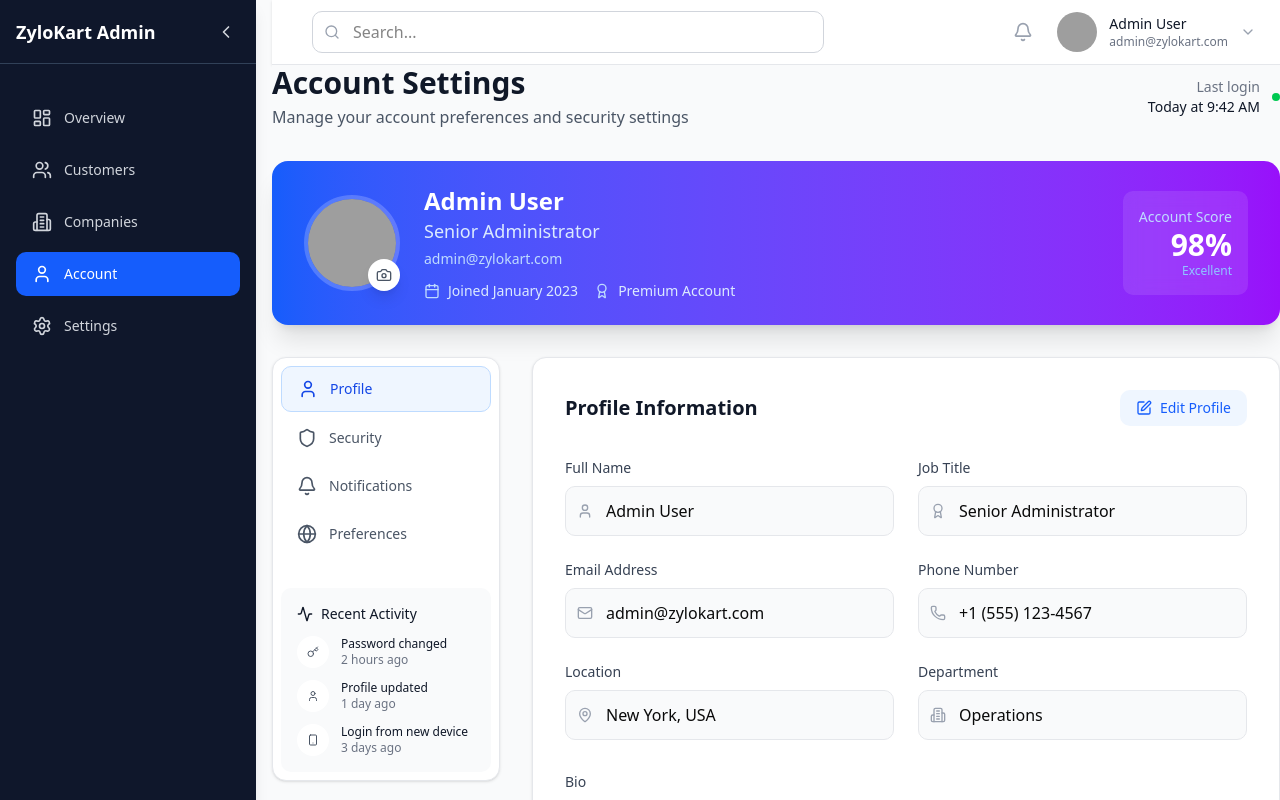
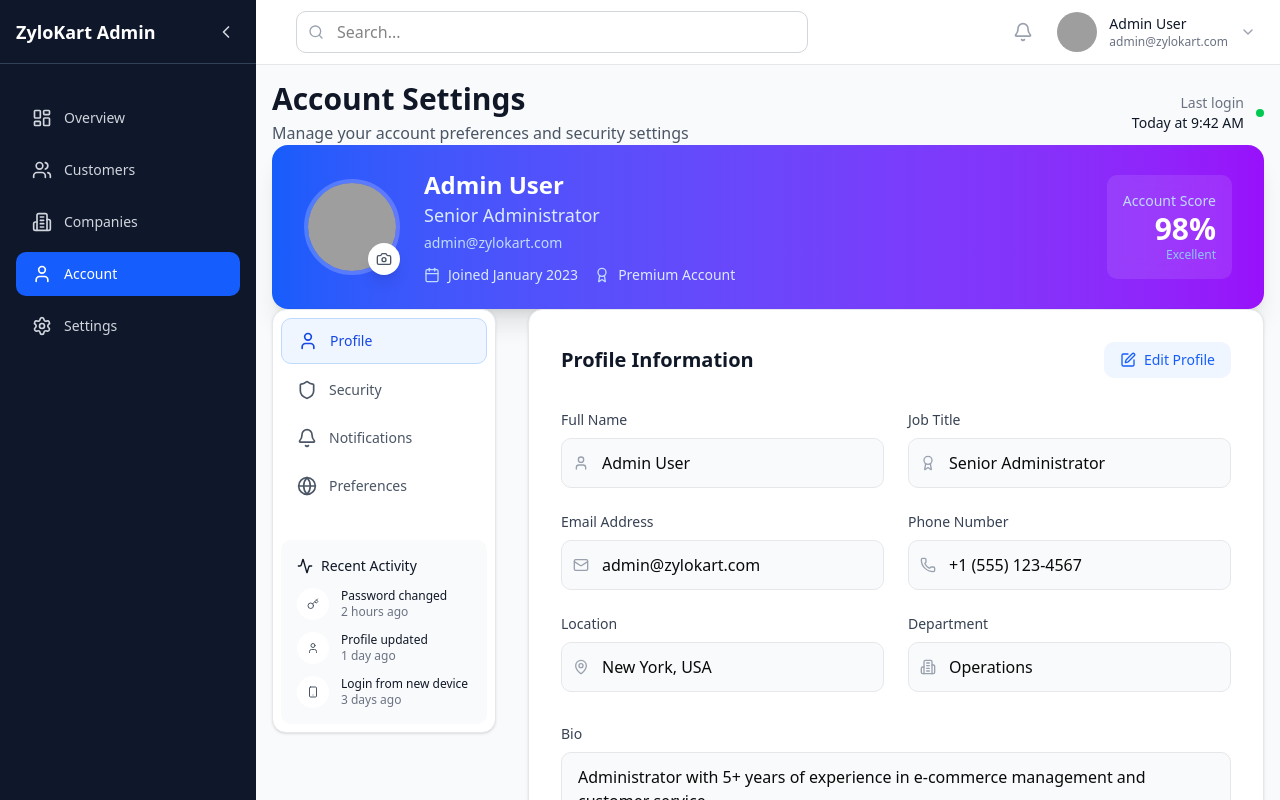
Before and after one commit to sohom-21/zylokart_full_project, a Next.js app: page /admin/account in a window 1280 px wide. Shown: the top 800 px of the page. Built offline with nearby package versions, Linux system fonts and the light colour scheme; grey boxes are pictures that could not be loaded.

Commit message:
feat: update layout for account, companies, customers, and settings pages with consistent padding and spacing

```diff
--- a/src/app/admin/account/page.js
+++ b/src/app/admin/account/page.js
@@ -65,9 +65,9 @@ export default function AccountPage() {
   return (
     <div className="flex min-h-screen bg-gray-50">
       <AdminSidebar collapsed={sidebarCollapsed} setCollapsed={setSidebarCollapsed} />
-      <div className="flex-1 flex flex-col pl-4">
+      <div className="flex-1 flex flex-col ">
         <AdminLayout onSidebarOpen={() => setSidebarCollapsed(false)}>
-          <div className="max-w-7xl mx-auto space-y-8">
+          <div className="max-w-7xl mx-auto p-4">
             {/* Header */}
             <div className="flex items-center justify-between">
               <div>
--- a/src/app/admin/companies/page.js
+++ b/src/app/admin/companies/page.js
@@ -101,11 +101,11 @@ export default function CompaniesPage() {
   return (
     <div className="flex min-h-screen bg-gray-50">
       <AdminSidebar collapsed={sidebarCollapsed} setCollapsed={setSidebarCollapsed} />
-      <div className="flex-1 flex flex-col space-y-6 p-6 bg-gray-50">
+      <div className="flex-1 flex flex-col">
         {/* Navbar/Header */}
         <AdminLayout onSidebarOpen={() => setSidebarCollapsed(false)}>
           {/* All actual data below navbar */}
-          <div className="space-y-6 mt-6">
+          <div className="space-y-6 p-4">
             {/* Header */}
             <div className="flex items-center justify-between">
               <div>
--- a/src/app/admin/customers/page.js
+++ b/src/app/admin/customers/page.js
@@ -88,9 +88,9 @@ export default function CustomersPage() {
   return (
     <div className="flex min-h-screen bg-gray-50">
       <AdminSidebar collapsed={sidebarCollapsed} setCollapsed={setSidebarCollapsed} />
-      <div className="flex-1 flex flex-col pl-4"> {/* Added pl-4 for gap */}
+      <div className="flex-1 flex flex-col "> {/* Added pl-4 for gap */}
         <AdminLayout onSidebarOpen={() => setSidebarCollapsed(false)}>
-          <div className="space-y-6">
+          <div className="space-y-6 p-4">
             {/* Header */}
             <div className="flex items-center justify-between">
               <div>
--- a/src/app/admin/settings/page.js
+++ b/src/app/admin/settings/page.js
@@ -36,9 +36,9 @@ export default function SettingsPage() {
   return (
     <div className="flex min-h-screen bg-gray-50">
       <AdminSidebar collapsed={sidebarCollapsed} setCollapsed={setSidebarCollapsed} />
-      <div className="flex-1 flex flex-col pl-4">
+      <div className="flex-1 flex flex-col">
         <AdminLayout onSidebarOpen={() => setSidebarCollapsed(false)}>
-          <div className="space-y-6">
+          <div className="space-y-6 p-4">
             {/* Header */}
             <div className="flex items-center justify-between">
               <div>
```
